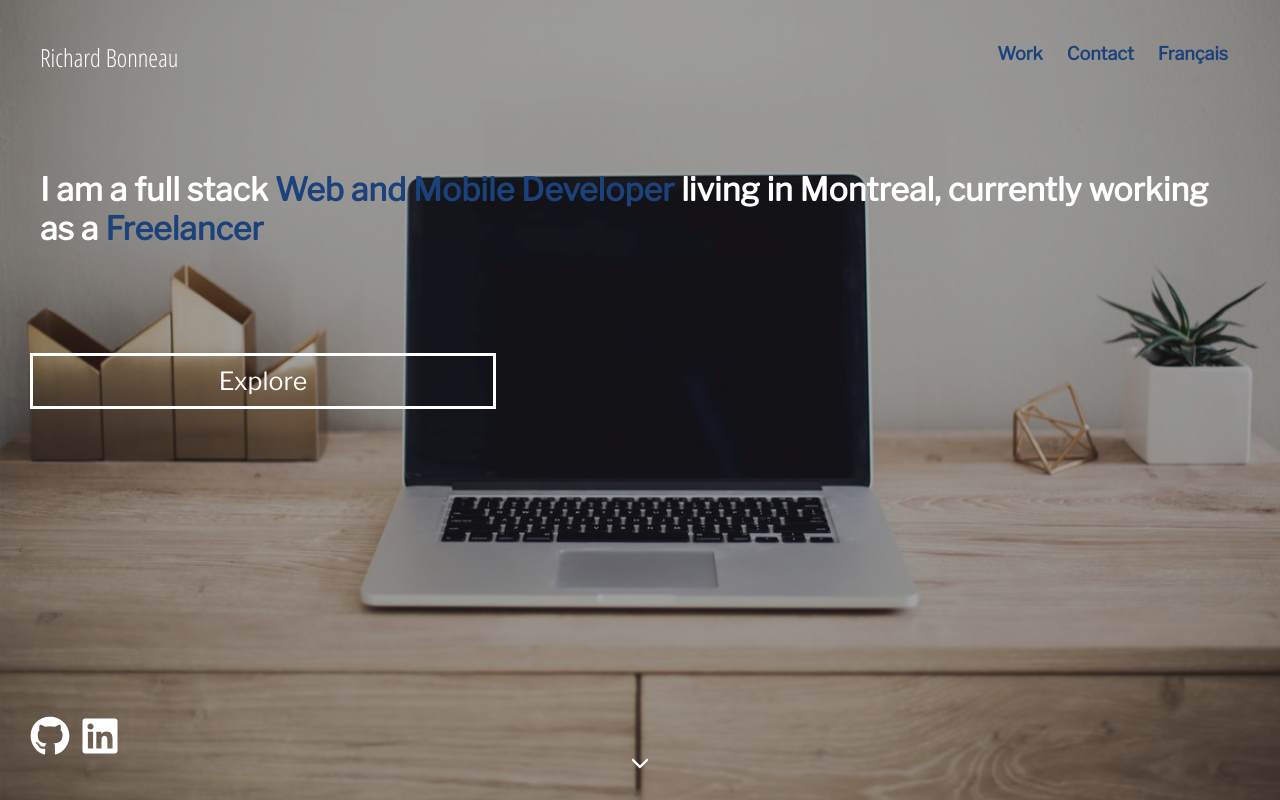
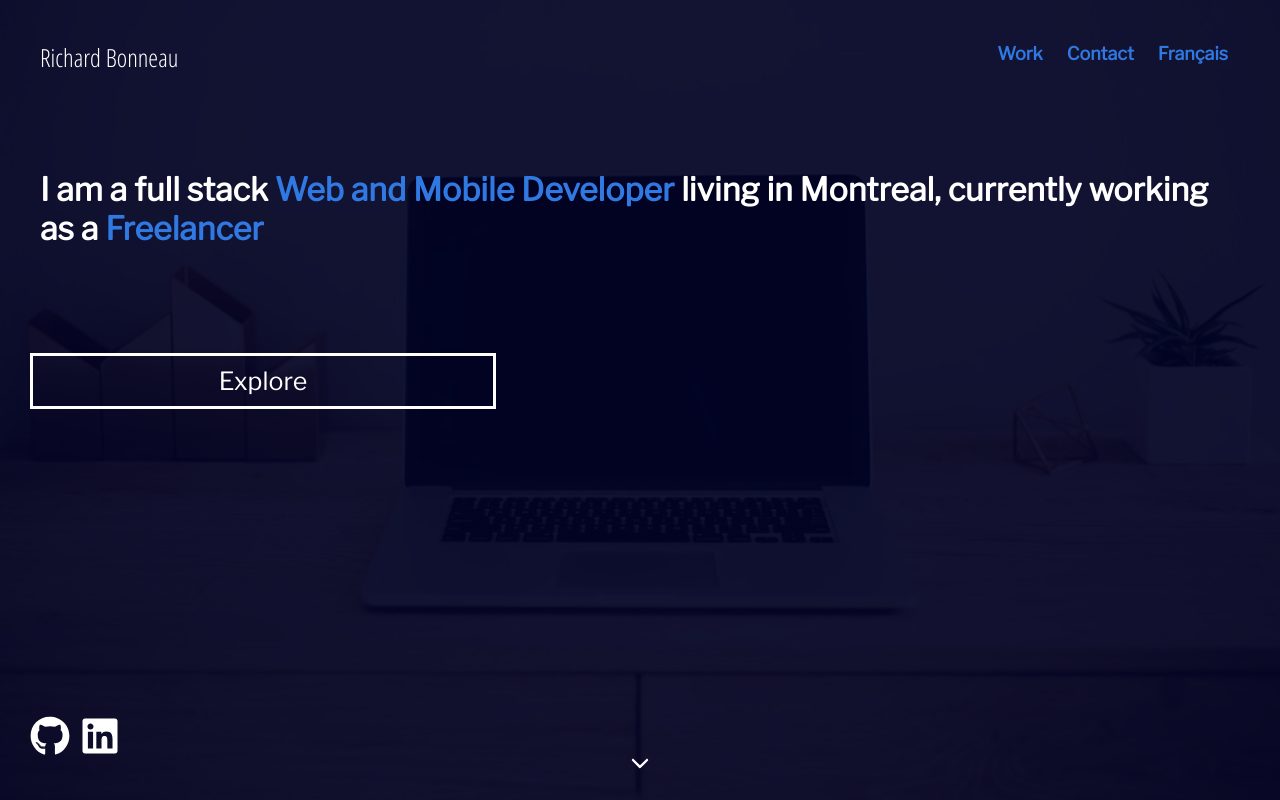
Before and after one commit to richardbonneau/portfolio, a React (Create React App) app: page / in a window 1280 px wide. Shown: the top 800 px of the page. Built offline with nearby package versions, Linux system fonts and the light colour scheme.

Commit message:
changed colors hero again

```diff
--- a/src/App.css
+++ b/src/App.css
@@ -2,7 +2,7 @@
 :root {
   --mainColor: #7f8688;
   --heroOverlay: #929d9e;
-  --accentColor: #1b427b;
+  --accentColor: #3179e2;;
   --heroText: white;
   --unavailable: #E63C30;
 }
@@ -278,7 +278,7 @@ h3 {
   background-repeat: no-repeat;
   background-position: bottom;
   background-size: cover;
-  box-shadow: inset 0 0 0 1000px rgba(0, 0, 0, 0.35);
+  box-shadow: inset 0 0 0 1000px rgba(0, 2, 35, 0.92);
 }
 
 .App-link {
```
